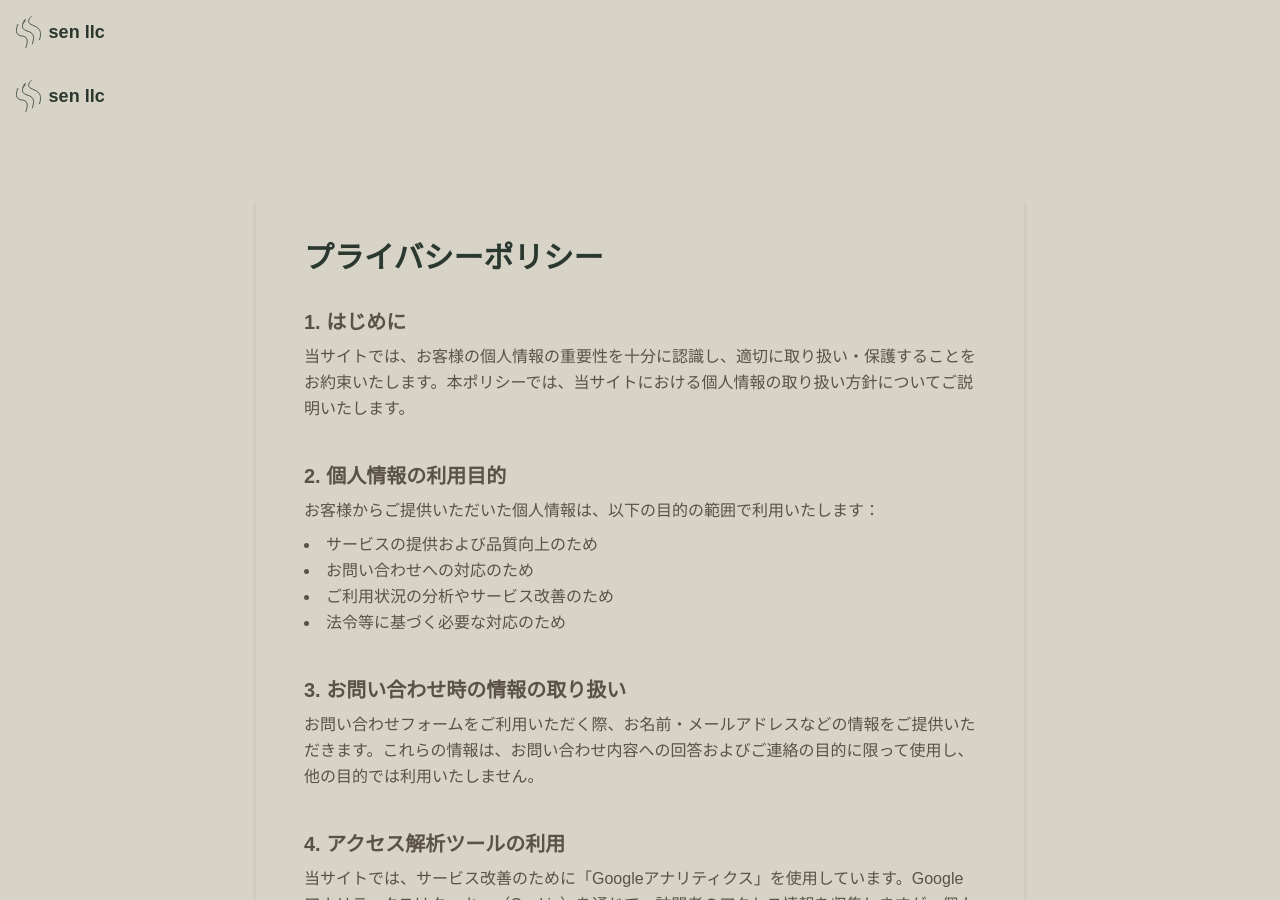
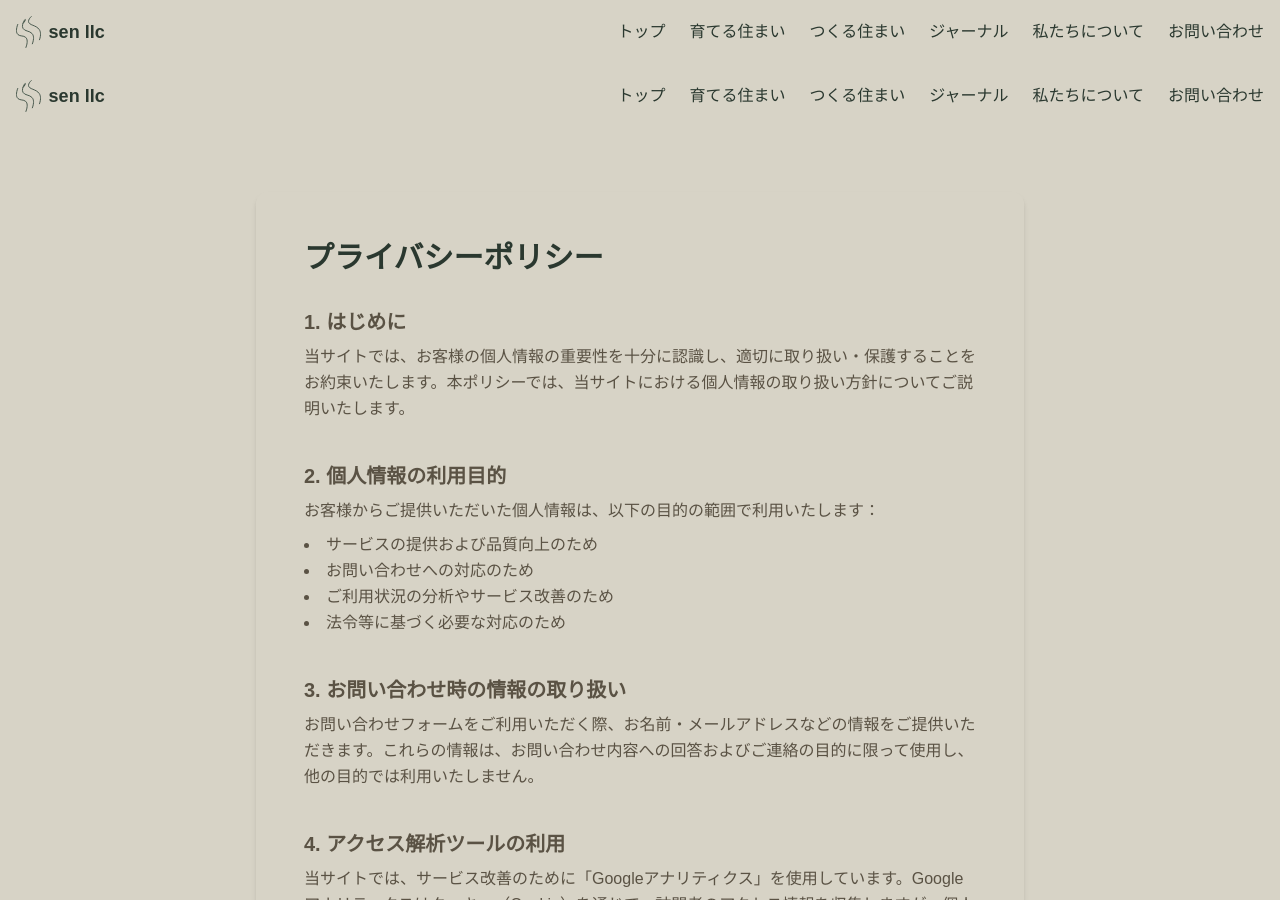
Before and after one commit to sen-llc/sen-llc.github.io, a Jekyll site: the page built from privacy.html, in a window 1280 px wide and 900 px high. Built offline with Jekyll 4.4.1, drawn with Linux system fonts in a browser that asks for light colours; nearby versions of some CDN libraries; some web fonts are replaced.

Commit message:
Update header.html

```diff
--- a/_includes/header.html
+++ b/_includes/header.html
@@ -1,35 +1,62 @@
 <!-- /_includes/header.html -->
 <header class="w-full px-4 py-4 flex justify-between items-center z-50 relative">
-  <a href="{{ '/' | relative_url }}" class="flex items-center space-x-2 z-50 relative">
-    <img src="{{ '/assets/logo.svg' | relative_url }}" alt="sen logo" class="h-6 md:h-8">
+  <!-- Logo -->
+  <a href="/" class="flex items-center space-x-2 z-50 relative">
+    <img src="/assets/logo.svg" alt="sen logo" class="h-6 md:h-8">
     <span class="font-semibold text-base md:text-lg">sen llc</span>
   </a>
+
+  <!-- PCメニュー -->
+  <nav class="hidden md:flex space-x-6 items-center">
+    <a href="/" class="hover:underline">トップ</a>
+    <a href="/rental.html" class="hover:underline">育てる住まい</a>
+    <a href="/design.html" class="hover:underline">つくる住まい</a>
+    <a href="/journal.html" class="hover:underline">ジャーナル</a>
+    <a href="/about.html" class="hover:underline">私たちについて</a>
+    <a href="/contact.html" class="hover:underline">お問い合わせ</a>
+  </nav>
+
+  <!-- Hamburger button (田畑の畝アイコン) -->
   <button id="menu-toggle" class="md:hidden z-50 relative focus:outline-none">
-    <img src="{{ '/assets/icons/hamburger-une.svg' | relative_url }}" alt="menu icon" class="h-6 w-6">
+    <img src="/assets/icons/hamburger-une.svg" alt="menu icon" class="h-6 w-6">
   </button>
-  <div id="mobile-menu" class="translate-x-full transition-transform fixed inset-0 bg-[var(--color-accent)] text-white flex flex-col items-center justify-center space-y-6 z-40">
-    <button id="menu-close" class="absolute top-5 right-5 text-white text-2xl">&times;</button>
+
+  <!-- Mobile menu overlay -->
+  <div id="mobile-menu" class="translate-x-full transition-transform fixed inset-0 bg-index-theme text-white flex flex-col items-center justify-center space-y-6 z-40">
+    <button id="menu-close" class="absolute top-5 right-5 text-white text-2xl">
+      &times;
+    </button>
+
     <nav class="flex flex-col space-y-4 items-center">
-      <a href="{{ '/' | relative_url }}" class="hover:underline">トップ</a>
-      <a href="{{ '/rental.html' | relative_url }}" class="hover:underline">育てる住まい</a>
-      <a href="{{ '/design.html' | relative_url }}" class="hover:underline">つくる住まい</a>
-      <a href="{{ '/journal.html' | relative_url }}" class="hover:underline">ジャーナル</a>
-      <a href="{{ '/about.html' | relative_url }}" class="hover:underline">私たちについて</a>
-      <a href="{{ '/contact.html' | relative_url }}" class="hover:underline">お問い合わせ</a>
+      <a href="/" class="hover:underline">トップ</a>
+      <a href="/rental.html" class="hover:underline">育てる住まい</a>
+      <a href="/design.html" class="hover:underline">つくる住まい</a>
+      <a href="/journal.html" class="hover:underline">ジャーナル</a>
+      <a href="/about.html" class="hover:underline">私たちについて</a>
+      <a href="/contact.html" class="hover:underline">お問い合わせ</a>
     </nav>
+
     <div class="mt-8 text-sm space-y-2 text-center">
-      <a href="https://www.instagram.com/sen_home9.1/" target="_blank" rel="noopener" class="block hover:underline">Instagram</a>
-      <a href="https://line.me/R/ti/p/@644gowhz?ts=03022247&oat_content=url" target="_blank" rel="noopener" class="block hover:underline">LINE</a>
+      <a href="https://www.instagram.com/sen_home9.1/" target="_blank" rel="noopener" class="block hover:underline">
+        Instagram
+      </a>
+      <a href="https://line.me/R/ti/p/@644gowhz?ts=03022247&oat_content=url" target="_blank" rel="noopener" class="block hover:underline">
+        LINE
+      </a>
     </div>
   </div>
 </header>
 
 <script>
-  document.addEventListener('DOMContentLoaded', function () {
-    const toggle = document.getElementById('menu-toggle');
-    const close = document.getElementById('menu-close');
-    const menu = document.getElementById('mobile-menu');
-    toggle.addEventListener('click', () => menu.classList.remove('translate-x-full'));
-    close.addEventListener('click', () => menu.classList.add('translate-x-full'));
+  const toggle = document.getElementById('menu-toggle');
+  const close = document.getElementById('menu-close');
+  const menu = document.getElementById('mobile-menu');
+
+  toggle.addEventListener('click', () => {
+    menu.classList.remove('translate-x-full');
+  });
+
+  close.addEventListener('click', () => {
+    menu.classList.add('translate-x-full');
   });
 </script>
```
